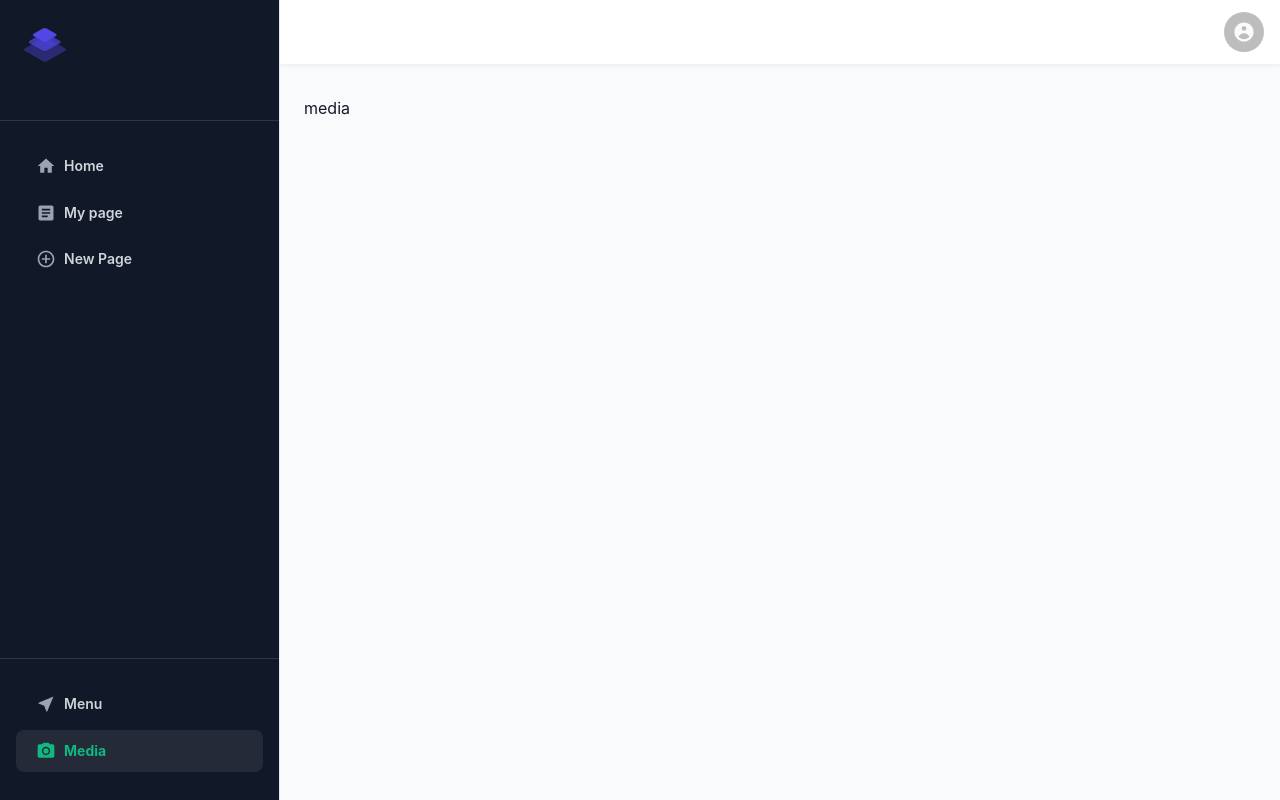
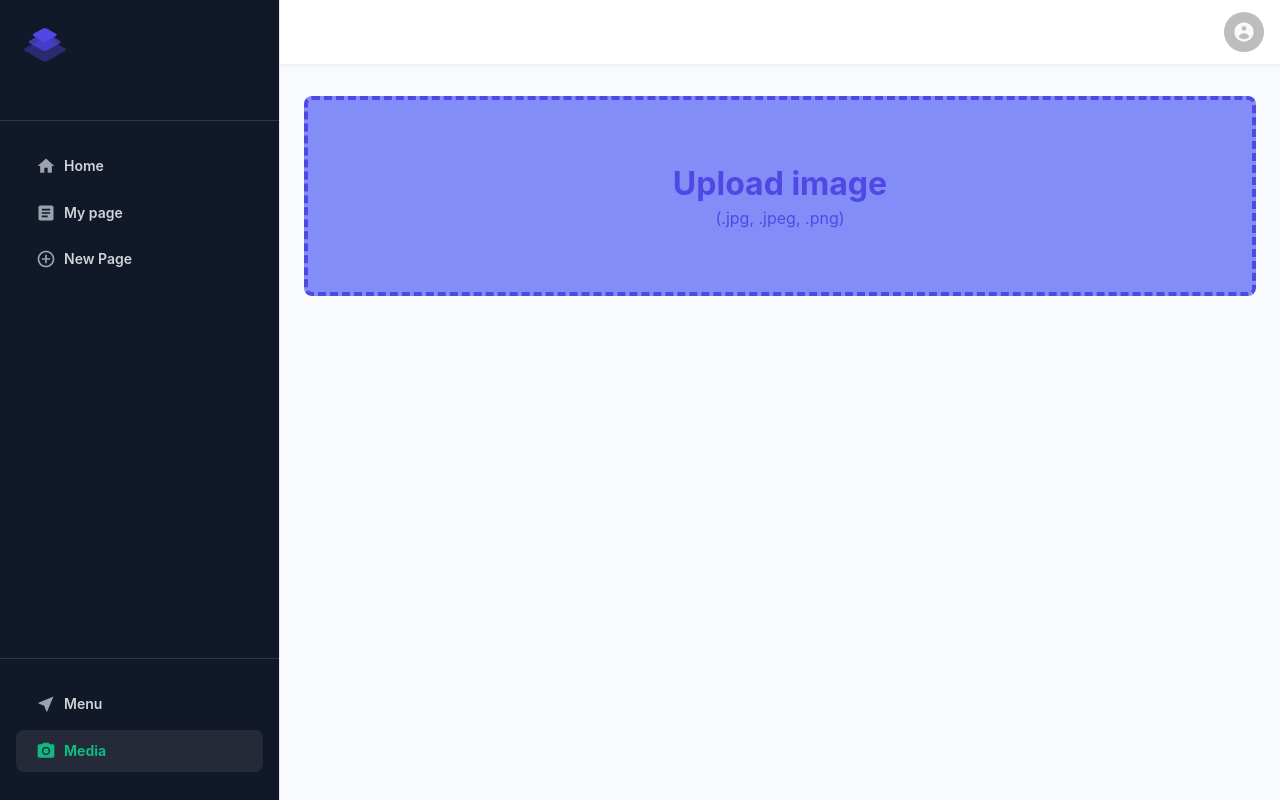
Before and after one commit to przemekxa/Portfolio-CMS, a React (Create React App) app: page /panel/media in a window 1280 px wide. Built offline with nearby package versions, Linux system fonts and the light colour scheme.

Commit message:
Add image upload ui

```diff
--- a/package.json
+++ b/package.json
@@ -24,6 +24,7 @@
     "react": "^18.0.0",
     "react-beautiful-dnd": "^13.1.1",
     "react-dom": "^18.0.0",
+    "react-dropzone": "^14.2.3",
     "react-router-dom": "^6.4.3",
     "react-scripts": "5.0.0",
     "slugify": "^1.6.5",
--- /dev/null
+++ b/src/admin-panel/components/MediaCard.tsx
@@ -0,0 +1,66 @@
+import React from "react";
+
+import {
+  Button,
+  Card,
+  CardActions,
+  CardContent,
+  Dialog,
+  DialogActions,
+  DialogContent,
+  IconButton,
+  Typography,
+} from "@mui/material";
+import DeleteForeverIcon from "@mui/icons-material/DeleteForever";
+
+type Props = {
+  file: File;
+};
+const MediaCard: React.FC<Props> = ({ file }) => {
+  const [deleteModalOpen, setDeleteModalOpen] = React.useState(false);
+
+  const handleCloseDeleteModal = () => setDeleteModalOpen(false);
+
+  const handleDelete = () => {
+    console.log("TODO");
+  };
+
+  return (
+    <>
+      <Card>
+        <CardContent sx={{ display: "flex", justifyContent: "center" }}>
+          <img
+            src={URL.createObjectURL(file)}
+            style={{
+              height: 200,
+              objectFit: "contain",
+              maxWidth: "100%",
+            }}
+            alt="uploaded media"
+          />
+        </CardContent>
+        <CardActions sx={{ justifyContent: "space-between", pl: 3 }}>
+          <Typography>{file.name}</Typography>
+          <IconButton onClick={() => setDeleteModalOpen(true)}>
+            <DeleteForeverIcon />
+          </IconButton>
+        </CardActions>
+      </Card>
+      <Dialog open={deleteModalOpen} onClose={handleCloseDeleteModal}>
+        <DialogContent>
+          <Typography>Are you sure, you want to remove {file.name}?</Typography>
+        </DialogContent>
+        <DialogActions>
+          <Button variant="outlined" onClick={handleCloseDeleteModal}>
+            No, I want it
+          </Button>
+          <Button variant="contained" onClick={handleDelete}>
+            Delete
+          </Button>
+        </DialogActions>
+      </Dialog>
+    </>
+  );
+};
+
+export default MediaCard;
--- a/src/admin-panel/pages/Media.tsx
+++ b/src/admin-panel/pages/Media.tsx
@@ -1,8 +1,60 @@
 import React from "react";
+import { useDropzone } from "react-dropzone";
+
+import { Box, Grid, Stack, Typography, useTheme } from "@mui/material";
 import DashboardLayout from "../components/DashboardLayout";
+import MediaCard from "../components/MediaCard";
 
 const Media: React.FC = () => {
-  return <DashboardLayout>media</DashboardLayout>;
+  const theme = useTheme();
+  const { acceptedFiles, getRootProps, getInputProps } = useDropzone({
+    accept: {
+      "image/png": [".png"],
+      "image/jpeg": [".jpg", ".jpeg"],
+    },
+  });
+
+  const dropZoneProps = getRootProps();
+  const dropZoneInputProps = getInputProps();
+
+  return (
+    <DashboardLayout>
+      <Box
+        display="flex"
+        alignItems="center"
+        justifyContent="center"
+        sx={{
+          p: 2,
+          height: 200,
+          borderWidth: 4,
+          borderRadius: 1,
+          borderStyle: "dashed",
+          borderColor: theme.palette.primary.main,
+          backgroundColor: theme.palette.primary.light,
+          mb: 4,
+        }}
+        {...dropZoneProps}
+      >
+        <>
+          <input {...dropZoneInputProps} />
+          <Stack alignItems="center">
+            <Typography variant="h4" color="primary">
+              Upload image
+            </Typography>
+            <Typography color="primary">(.jpg, .jpeg, .png)</Typography>
+          </Stack>
+        </>
+      </Box>
+      <Grid container spacing={{ xs: 2, sm: 3 }} columns={12}>
+        {acceptedFiles.map((file, index) => (
+          // replace with images from server
+          <Grid item key={`${file.name}-${index}`} xs={12} sm={6} md={4}>
+            <MediaCard file={file} />
+          </Grid>
+        ))}
+      </Grid>
+    </DashboardLayout>
+  );
 };
 
 export default Media;
```
Also changed, not shown: 1 other file (tests, documents, lock files or other folders).
